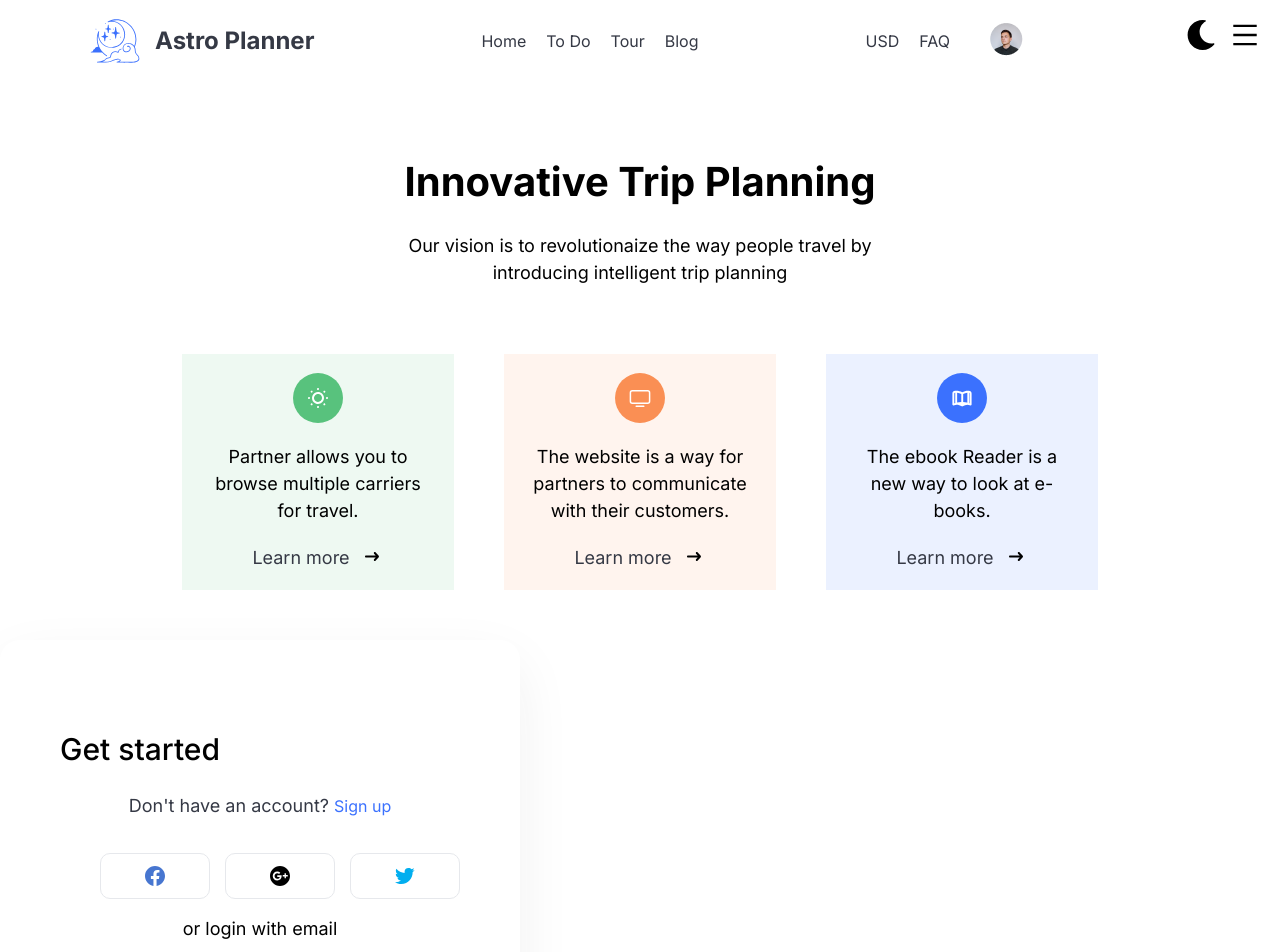
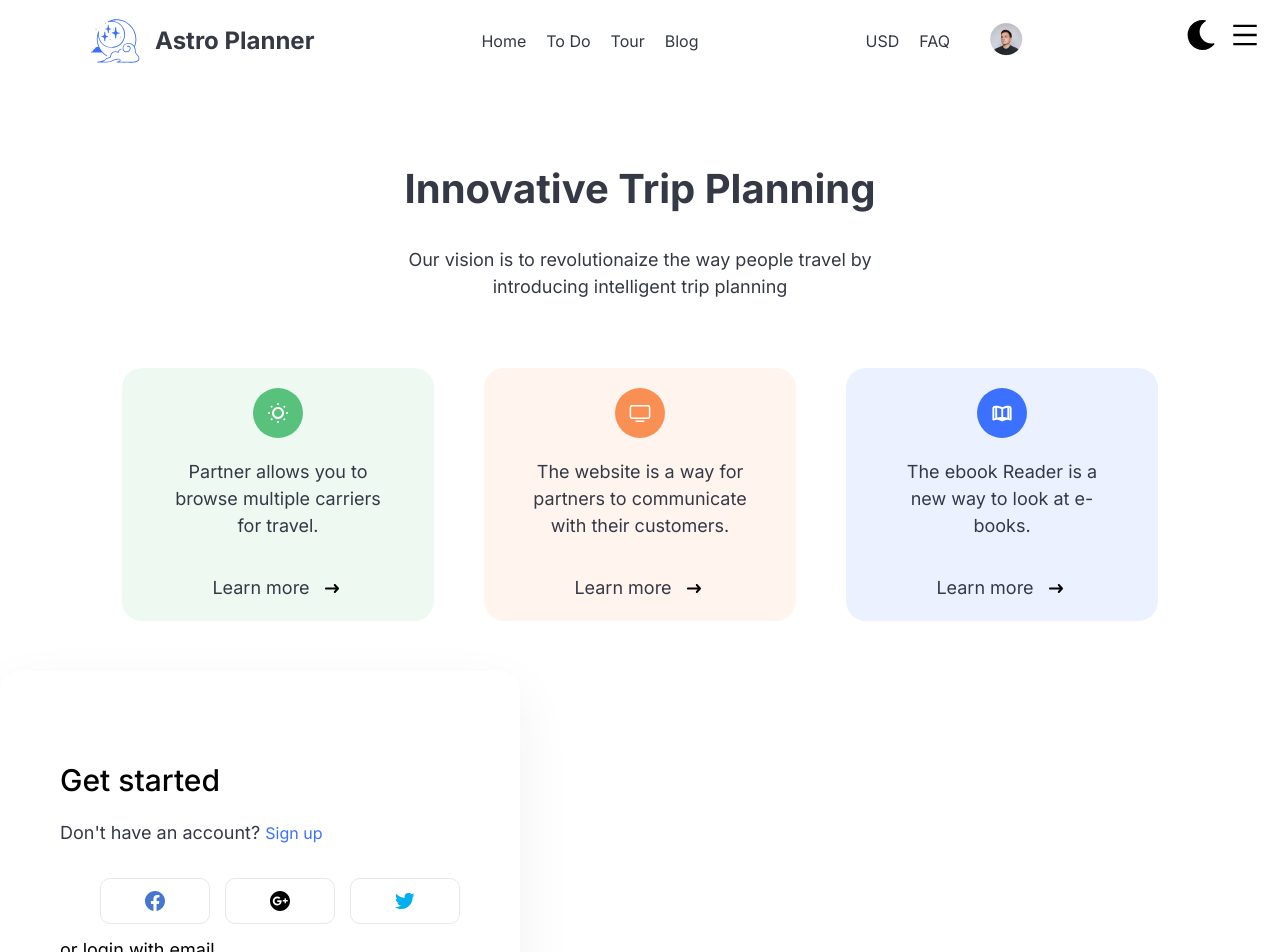
Before and after one commit to ronaldpaek/astro-planner-client, a React (Vite) app: page /login in a window 1280 px wide. Shown: the top 952 px of the page. Built offline with nearby package versions, Linux system fonts and the light colour scheme.

Commit message:
edited css

```diff
--- a/src/components/TripPlanning.jsx
+++ b/src/components/TripPlanning.jsx
@@ -1,28 +1,30 @@
-import React from "react";
-import lightIcon from "@/assets/lightIcon.svg";
-import websiteIcon from "@/assets/websiteIcon.svg";
-import eBookIcon from "@/assets/eBookIcon.svg";
-import rightArrow from "@/assets/rightArrow.svg";
-import { Link } from "react-router-dom";
+import React from 'react';
+import lightIcon from '@/assets/lightIcon.svg';
+import websiteIcon from '@/assets/websiteIcon.svg';
+import eBookIcon from '@/assets/eBookIcon.svg';
+import rightArrow from '@/assets/rightArrow.svg';
+import { Link } from 'react-router-dom';
 
 export default function TripPlanning() {
   return (
     <div className="trip-container">
       <div className="trip-planning">
-        <h1>Innovative Trip Planning</h1>
-        <p>
-          Our vision is to revolutionaize the way people travel by <br />{" "}
+        <h1 className="text">Innovative Trip Planning</h1>
+        <p className="text">
+          Our vision is to revolutionaize the way people travel by <br />{' '}
           introducing intelligent trip planning
         </p>
       </div>
       <div className="card-container">
         <div className="cardOne">
           <div className="lightIcon">
-            <img src={lightIcon} alt="light icon" />{" "}
+            <img src={lightIcon} alt="light icon" />{' '}
           </div>
-          <p className="wrapper">
+          <div className="wrapper">
+            <p className="text">
               Partner allows you to browse multiple carriers for travel.
             </p>
+          </div>
           <Link to="/">
             <div className="learnMore">
               <p id="learnMoreText">Learn more</p>
@@ -34,10 +36,12 @@
           <div className="websiteIcon">
             <img src={websiteIcon} alt="website icon" />
           </div>
-          <p className="wrapper">
+          <div className="wrapper">
+            <p className="text">
               The website is a way for partners to communicate with their
               customers.
             </p>
+          </div>
           <Link to="/">
             <div className="learnMore">
               <p id="learnMoreText">Learn more</p>
@@ -49,9 +53,11 @@
           <div className="eBookIcon">
             <img src={eBookIcon} alt="website icon" />
           </div>
-          <p className="wrapper">
+          <div className="wrapper">
+            <p className="text">
               The ebook Reader is a new way to look at e-books.
             </p>
+          </div>
           <Link to="/">
             <div className="learnMore">
               <p id="learnMoreText">Learn more</p>
--- a/src/partials/_tripPlanning.scss
+++ b/src/partials/_tripPlanning.scss
@@ -1,7 +1,7 @@
 @use './variables' as v;
 @use './mixins' as m;
 
-//@include m.breakpoint('small') {
+
     .trip-container{
         margin: 50px;
     }
@@ -16,18 +16,20 @@
   .card-container{
     display: flex;
     justify-content: center;
-    gap:50px
+    gap:50px;
+    align-items: stretch;
   }
-//}
+
 
   .cardOne, .cardTwo, .cardThree{
     display: flex;
     flex-direction: column;
     justify-content: center;
-    align-items: center;
+    align-items:center;
+    border-radius: 20px 20px;
+    text-align: center;
     width: 272px;
-    height: 236px;
-    text-align: center;
+    padding: 20px;
   }
   .cardOne{
     background-color: v.$secondary-green;
@@ -47,6 +49,7 @@
     width: 50px;
     height: 50px;
     text-align: center;
+
 }
 
 .lightIcon {
@@ -65,14 +68,33 @@
     display: flex;
     align-items: center;
     gap: 10px
+
 }
 
 #learnMoreText{
     margin: 0;
 }
 
-p{
+.text{
     text-align: center;
     line-height: 1.5;
     word-wrap: break-word;
 }
+
+@include m.breakpoint('small') {
+    .card-container{
+        flex-direction: column;
+        align-items: center;
+
+
+        .cardOne{
+            width:80%;
+        }
+        .cardTwo{
+            width:80%;
+        }
+        .cardThree{
+            width:80%;
+        }
+    }
+}
```
Lines whose indentation alone changed are shown as unchanged.
